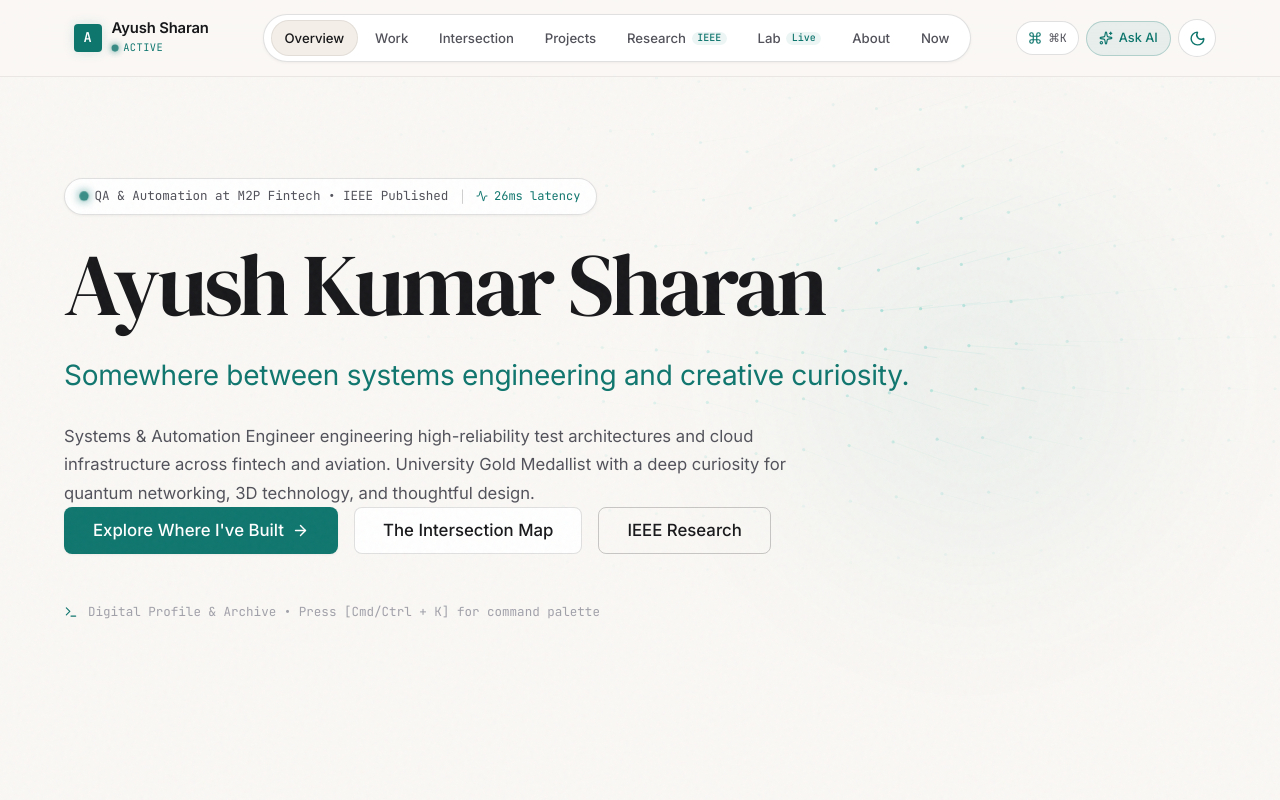
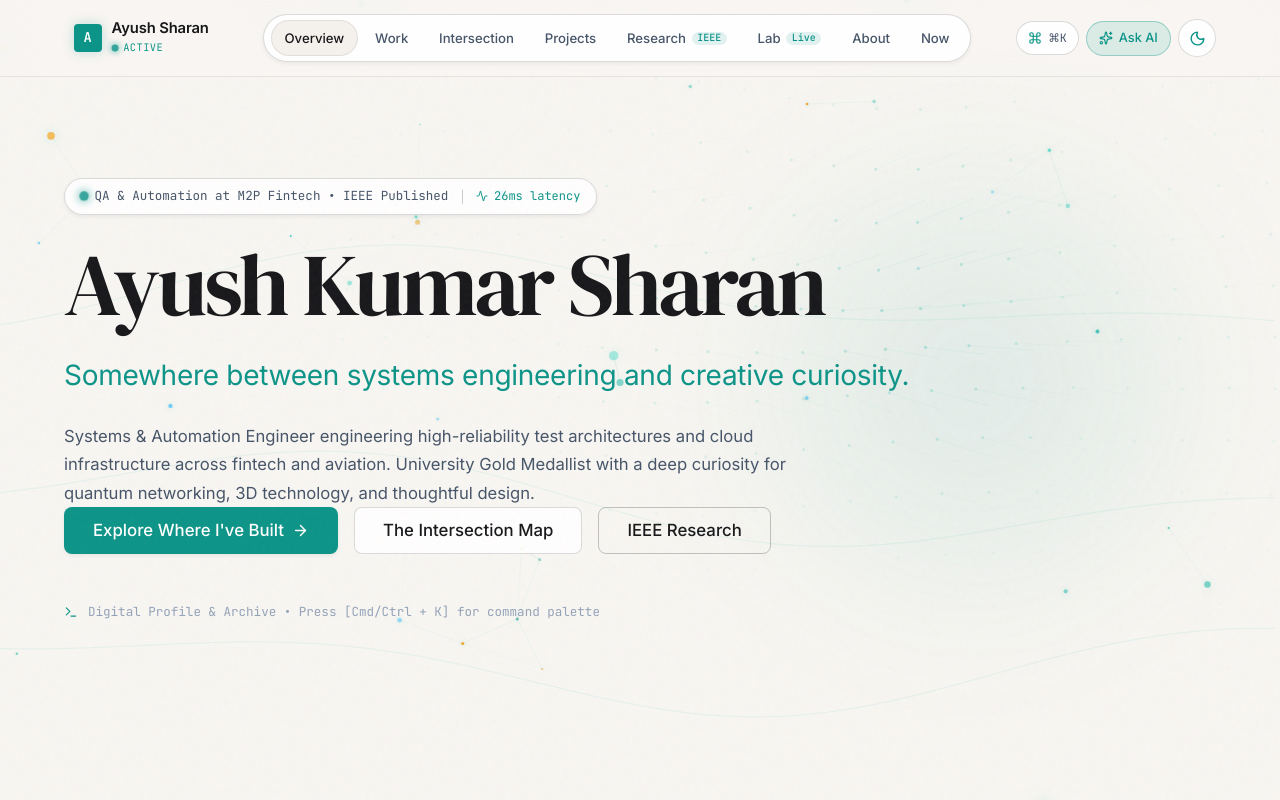
Before and after one commit to ayushkumarsharan/ayush.sh, a Next.js app: page / in a window 1280 px wide. Shown: the top 800 px of the page. Built offline with nearby package versions, Linux system fonts and the light colour scheme.

Commit message:
feat: global living atmosphere canvas with idle particle constellation and cursor physics across full site

```diff
--- a/app/layout.tsx
+++ b/app/layout.tsx
@@ -6,6 +6,7 @@ import { ScrollProgress } from '@/components/layout/ScrollProgress';
 import { CustomCursor } from '@/components/ui/CustomCursor';
 import { EasterEggModal } from '@/components/ui/EasterEggModal';
 import { LayoutWrapper } from '@/components/layout/LayoutWrapper';
+import { LivingAtmosphereCanvas } from '@/components/features/LivingAtmosphereCanvas';
 
 export const metadata: Metadata = {
   title: siteConfig.title,
@@ -50,7 +51,7 @@ export const metadata: Metadata = {
     creator: '@ayushsharan',
   },
   icons: {
-    icon: '/favicon.ico',
+    icon: '/favicon.svg',
   },
 };
 
@@ -104,8 +105,13 @@ export default function RootLayout({
         <CustomCursor />
         <EasterEggModal />
 
+        {/* Continuous Living Atmosphere Background Canvas */}
+        <LivingAtmosphereCanvas />
+
         <LayoutWrapper>
-          <main id="main-content">{children}</main>
+          <main id="main-content" style={{ position: 'relative', zIndex: 1 }}>
+            {children}
+          </main>
         </LayoutWrapper>
       </body>
     </html>
--- /dev/null
+++ b/components/features/LivingAtmosphereCanvas.tsx
@@ -0,0 +1,283 @@
+'use client';
+
+import React, { useRef, useEffect } from 'react';
+
+interface Particle {
+  x: number;
+  y: number;
+  vx: number;
+  vy: number;
+  radius: number;
+  baseRadius: number;
+  color: string;
+  alpha: number;
+  pulsePhase: number;
+  orbitSpeed: number;
+}
+
+export const LivingAtmosphereCanvas: React.FC = () => {
+  const canvasRef = useRef<HTMLCanvasElement | null>(null);
+
+  useEffect(() => {
+    const canvas = canvasRef.current;
+    if (!canvas) return;
+    const ctx = canvas.getContext('2d');
+    if (!ctx) return;
+
+    let animationId: number;
+    let width = (canvas.width = window.innerWidth);
+    let height = (canvas.height = window.innerHeight);
+
+    const handleResize = () => {
+      if (!canvas) return;
+      width = canvas.width = window.innerWidth;
+      height = canvas.height = window.innerHeight;
+    };
+
+    window.addEventListener('resize', handleResize);
+
+    // Mouse coordinates
+    let mouse = {
+      x: -1000,
+      y: -1000,
+      targetX: -1000,
+      targetY: -1000,
+      isActive: false,
+      radius: 200,
+    };
+
+    let lastInteractionTime = Date.now();
+    let scrollOffset = 0;
+    let scrollVelocity = 0;
+    let lastScrollY = window.scrollY;
+
+    const handleMouseMove = (e: MouseEvent) => {
+      mouse.targetX = e.clientX;
+      mouse.targetY = e.clientY;
+      mouse.isActive = true;
+      lastInteractionTime = Date.now();
+    };
+
+    const handleMouseLeave = () => {
+      mouse.targetX = -1000;
+      mouse.targetY = -1000;
+      mouse.isActive = false;
+    };
+
+    const handleScroll = () => {
+      const currentScrollY = window.scrollY;
+      scrollVelocity = (currentScrollY - lastScrollY) * 0.15;
+      lastScrollY = currentScrollY;
+      lastInteractionTime = Date.now();
+    };
+
+    // Click wave shockwave
+    const shockwaves: { x: number; y: number; radius: number; maxRadius: number; alpha: number }[] = [];
+
+    const handleClick = (e: MouseEvent) => {
+      shockwaves.push({
+        x: e.clientX,
+        y: e.clientY,
+        radius: 5,
+        maxRadius: 180,
+        alpha: 0.6,
+      });
+      lastInteractionTime = Date.now();
+    };
+
+    window.addEventListener('mousemove', handleMouseMove, { passive: true });
+    window.addEventListener('mouseleave', handleMouseLeave);
+    window.addEventListener('scroll', handleScroll, { passive: true });
+    window.addEventListener('click', handleClick);
+
+    // Initialize lively particles
+    const particleCount = Math.min(65, Math.floor((width * height) / 22000));
+    const particles: Particle[] = [];
+
+    const colors = [
+      'rgba(20, 184, 166,',   // Teal Primary
+      'rgba(45, 212, 191,',   // Teal Bright
+      'rgba(13, 148, 136,',   // Teal Deep
+      'rgba(245, 158, 11,',   // Warm Amber Accent
+      'rgba(56, 189, 248,',   // Electric Cyan
+    ];
+
+    for (let i = 0; i < particleCount; i++) {
+      const baseR = Math.random() * 2.2 + 1.2;
+      particles.push({
+        x: Math.random() * width,
+        y: Math.random() * height,
+        vx: (Math.random() - 0.5) * 0.7,
+        vy: (Math.random() - 0.5) * 0.7,
+        radius: baseR,
+        baseRadius: baseR,
+        color: colors[Math.floor(Math.random() * colors.length)],
+        alpha: Math.random() * 0.5 + 0.35,
+        pulsePhase: Math.random() * Math.PI * 2,
+        orbitSpeed: (Math.random() - 0.5) * 0.02,
+      });
+    }
+
+    let time = 0;
+
+    const render = () => {
+      time += 0.018;
+
+      // Mouse smooth interpolation
+      mouse.x += (mouse.targetX - mouse.x) * 0.12;
+      mouse.y += (mouse.targetY - mouse.y) * 0.12;
+
+      // Scroll decay
+      scrollVelocity *= 0.92;
+      scrollOffset += scrollVelocity;
+
+      ctx.clearRect(0, 0, width, height);
+
+      // Check if user has been idle for > 2 seconds
+      const isIdle = Date.now() - lastInteractionTime > 2000;
+
+      // 1. Draw subtle ambient fluid wave filaments across background
+      ctx.beginPath();
+      ctx.strokeStyle = 'rgba(20, 184, 166, 0.07)';
+      ctx.lineWidth = 1.2;
+
+      for (let wave = 0; wave < 3; wave++) {
+        const offset = wave * 220;
+        const waveY = (height * 0.3 + offset + Math.sin(time + wave) * 60) % height;
+
+        ctx.beginPath();
+        for (let x = 0; x < width; x += 15) {
+          const y = waveY + Math.sin(x * 0.004 + time * 1.2 + wave) * 35 + Math.cos(x * 0.008 - time * 0.8) * 20;
+          if (x === 0) ctx.moveTo(x, y);
+          else ctx.lineTo(x, y);
+        }
+        ctx.stroke();
+      }
+
+      // 2. Render shockwaves from clicks
+      for (let i = shockwaves.length - 1; i >= 0; i--) {
+        const sw = shockwaves[i];
+        sw.radius += 4;
+        sw.alpha *= 0.94;
+
+        ctx.beginPath();
+        ctx.arc(sw.x, sw.y, sw.radius, 0, Math.PI * 2);
+        ctx.strokeStyle = `rgba(45, 212, 191, ${sw.alpha})`;
+        ctx.lineWidth = 2;
+        ctx.stroke();
+
+        if (sw.alpha < 0.02 || sw.radius > sw.maxRadius) {
+          shockwaves.splice(i, 1);
+        }
+      }
+
+      // 3. Update & render particles
+      for (let i = 0; i < particles.length; i++) {
+        const p = particles[i];
+
+        // Idle harmonic breathing
+        p.pulsePhase += 0.03;
+        const pulse = Math.sin(p.pulsePhase) * 0.5 + 1;
+        p.radius = p.baseRadius * pulse;
+
+        // Base velocity drift
+        p.x += p.vx;
+        p.y += p.vy + scrollVelocity * 0.2;
+
+        // Wrap around screen boundaries
+        if (p.x < -20) p.x = width + 20;
+        if (p.x > width + 20) p.x = -20;
+        if (p.y < -20) p.y = height + 20;
+        if (p.y > height + 20) p.y = -20;
+
+        // Interactive mouse gravity & connection
+        let distMouse = 9999;
+        if (mouse.isActive) {
+          const dx = mouse.x - p.x;
+          const dy = mouse.y - p.y;
+          distMouse = Math.hypot(dx, dy);
+
+          if (distMouse < mouse.radius) {
+            const force = (1 - distMouse / mouse.radius) * 1.5;
+            p.x += (dx / distMouse) * force * 2.5;
+            p.y += (dy / distMouse) * force * 2.5;
+
+            // Draw direct laser filament to cursor
+            const laserAlpha = (1 - distMouse / mouse.radius) * 0.5;
+            ctx.beginPath();
+            ctx.moveTo(p.x, p.y);
+            ctx.lineTo(mouse.x, mouse.y);
+            ctx.strokeStyle = `rgba(45, 212, 191, ${laserAlpha})`;
+            ctx.lineWidth = 1;
+            ctx.stroke();
+          }
+        }
+
+        // Draw particle glow
+        ctx.beginPath();
+        const currentAlpha = mouse.isActive && distMouse < mouse.radius ? Math.min(1, p.alpha + 0.4) : p.alpha;
+        ctx.fillStyle = `${p.color} ${currentAlpha})`;
+        ctx.shadowColor = 'rgba(20, 184, 166, 0.4)';
+        ctx.shadowBlur = p.radius * 3;
+        ctx.arc(p.x, p.y, p.radius, 0, Math.PI * 2);
+        ctx.fill();
+        ctx.shadowBlur = 0; // Reset
+
+        // 4. Inter-particle constellation lines
+        for (let j = i + 1; j < particles.length; j++) {
+          const p2 = particles[j];
+          const dist = Math.hypot(p.x - p2.x, p.y - p2.y);
+          const maxDist = isIdle ? 110 : 135;
+
+          if (dist < maxDist) {
+            const lineAlpha = (1 - dist / maxDist) * (isIdle ? 0.16 : 0.28);
+            ctx.beginPath();
+            ctx.moveTo(p.x, p.y);
+            ctx.lineTo(p2.x, p2.y);
+            ctx.strokeStyle = `rgba(20, 184, 166, ${lineAlpha})`;
+            ctx.lineWidth = 0.8;
+            ctx.stroke();
+          }
+        }
+      }
+
+      animationId = requestAnimationFrame(render);
+    };
+
+    render();
+
+    return () => {
+      window.removeEventListener('resize', handleResize);
+      window.removeEventListener('mousemove', handleMouseMove);
+      window.removeEventListener('mouseleave', handleMouseLeave);
+      window.removeEventListener('scroll', handleScroll);
+      window.removeEventListener('click', handleClick);
+      cancelAnimationFrame(animationId);
+    };
+  }, []);
+
+  return (
+    <div
+      style={{
+        position: 'fixed',
+        top: 0,
+        left: 0,
+        width: '100vw',
+        height: '100vh',
+        pointerEvents: 'none',
+        zIndex: 0,
+        overflow: 'hidden',
+      }}
+      aria-hidden="true"
+    >
+      <canvas
+        ref={canvasRef}
+        style={{
+          width: '100%',
+          height: '100%',
+          display: 'block',
+        }}
+      />
+    </div>
+  );
+};
--- a/components/ui/Card.tsx
+++ b/components/ui/Card.tsx
@@ -24,6 +24,8 @@ export const Card: React.FC<CardProps> = ({
       position: 'relative',
       overflow: 'hidden',
       transition: 'all var(--transition-normal)',
+      backdropFilter: 'blur(16px)',
+      WebkitBackdropFilter: 'blur(16px)',
       ...style,
     };
 
--- a/styles/tokens.css
+++ b/styles/tokens.css
@@ -1,38 +1,38 @@
 :root {
   /* Editorial Color Palette - Dark Mode (Default) */
-  --bg-primary: #0e1116;
-  --bg-surface: #141820;
-  --bg-surface-elevated: #1a202c;
-  --bg-surface-subtle: #1e2634;
-  --bg-translucent: rgba(14, 17, 22, 0.85);
+  --bg-primary: #0a0d12;
+  --bg-surface: rgba(20, 24, 32, 0.75);
+  --bg-surface-elevated: rgba(26, 32, 44, 0.85);
+  --bg-surface-subtle: rgba(30, 38, 52, 0.55);
+  --bg-translucent: rgba(10, 13, 18, 0.88);
 
   /* Text & Typography Colors */
-  --text-primary: #f3f4f6;
-  --text-secondary: #9ca3af;
-  --text-tertiary: #6b7280;
-  --text-muted: #4b5563;
-  --text-inverse: #0e1116;
+  --text-primary: #f8fafc;
+  --text-secondary: #cbd5e1;
+  --text-tertiary: #94a3b8;
+  --text-muted: #64748b;
+  --text-inverse: #0a0d12;
 
-  /* Accent & Highlight Colors (Refined Muted Teal & Warm Amber) */
+  /* Accent & Highlight Colors (Vibrant Luminous Teal & Warm Amber) */
   --accent-primary: #14b8a6;
   --accent-primary-hover: #2dd4bf;
-  --accent-subtle: rgba(20, 184, 166, 0.12);
-  --accent-glow: rgba(20, 184, 166, 0.25);
-  --accent-border: rgba(20, 184, 166, 0.35);
+  --accent-subtle: rgba(20, 184, 166, 0.15);
+  --accent-glow: rgba(20, 184, 166, 0.35);
+  --accent-border: rgba(45, 212, 191, 0.45);
 
   --accent-warm: #f59e0b;
-  --accent-warm-subtle: rgba(245, 158, 11, 0.12);
+  --accent-warm-subtle: rgba(245, 158, 11, 0.15);
 
   /* Borders & Dividers */
-  --border-subtle: rgba(255, 255, 255, 0.08);
-  --border-medium: rgba(255, 255, 255, 0.14);
-  --border-strong: rgba(255, 255, 255, 0.22);
+  --border-subtle: rgba(255, 255, 255, 0.1);
+  --border-medium: rgba(255, 255, 255, 0.18);
+  --border-strong: rgba(255, 255, 255, 0.28);
 
   /* Shadows & Depth */
-  --shadow-sm: 0 1px 2px rgba(0, 0, 0, 0.3);
-  --shadow-md: 0 4px 12px rgba(0, 0, 0, 0.4);
-  --shadow-lg: 0 12px 32px rgba(0, 0, 0, 0.5);
-  --shadow-glow: 0 0 24px var(--accent-glow);
+  --shadow-sm: 0 2px 4px rgba(0, 0, 0, 0.35);
+  --shadow-md: 0 6px 16px rgba(0, 0, 0, 0.45);
+  --shadow-lg: 0 16px 40px rgba(0, 0, 0, 0.6);
+  --shadow-glow: 0 0 28px var(--accent-glow);
 
   /* Fonts */
   --font-display: 'DM Serif Display', 'Playfair Display', Georgia, serif;
@@ -72,33 +72,33 @@
 
 [data-theme="light"] {
   /* Light Mode Palettes (Tactile Warm Paper & Charcoal) */
-  --bg-primary: #faf8f5;
-  --bg-surface: #f3eee7;
-  --bg-surface-elevated: #ffffff;
-  --bg-surface-subtle: #ebe4d8;
-  --bg-translucent: rgba(250, 248, 245, 0.88);
+  --bg-primary: #f8f6f2;
+  --bg-surface: rgba(243, 238, 231, 0.78);
+  --bg-surface-elevated: rgba(255, 255, 255, 0.88);
+  --bg-surface-subtle: rgba(235, 228, 216, 0.65);
+  --bg-translucent: rgba(248, 246, 242, 0.9);
 
   --text-primary: #18181b;
-  --text-secondary: #52525b;
-  --text-tertiary: #71717a;
-  --text-muted: #a1a1aa;
-  --text-inverse: #faf8f5;
+  --text-secondary: #475569;
+  --text-tertiary: #64748b;
+  --text-muted: #94a3b8;
+  --text-inverse: #f8f6f2;
 
-  --accent-primary: #0f766e;
-  --accent-primary-hover: #0d9488;
-  --accent-subtle: rgba(15, 118, 110, 0.08);
-  --accent-glow: rgba(15, 118, 110, 0.15);
-  --accent-border: rgba(15, 118, 110, 0.25);
+  --accent-primary: #0d9488;
+  --accent-primary-hover: #0f766e;
+  --accent-subtle: rgba(13, 148, 136, 0.12);
+  --accent-glow: rgba(13, 148, 136, 0.25);
+  --accent-border: rgba(13, 148, 136, 0.35);
 
   --accent-warm: #d97706;
-  --accent-warm-subtle: rgba(217, 119, 6, 0.1);
+  --accent-warm-subtle: rgba(217, 119, 6, 0.12);
 
-  --border-subtle: rgba(0, 0, 0, 0.07);
-  --border-medium: rgba(0, 0, 0, 0.12);
-  --border-strong: rgba(0, 0, 0, 0.2);
+  --border-subtle: rgba(0, 0, 0, 0.08);
+  --border-medium: rgba(0, 0, 0, 0.14);
+  --border-strong: rgba(0, 0, 0, 0.22);
 
-  --shadow-sm: 0 1px 3px rgba(0, 0, 0, 0.05);
-  --shadow-md: 0 4px 16px rgba(0, 0, 0, 0.07);
-  --shadow-lg: 0 12px 32px rgba(0, 0, 0, 0.1);
-  --shadow-glow: 0 0 20px rgba(15, 118, 110, 0.12);
+  --shadow-sm: 0 2px 4px rgba(0, 0, 0, 0.06);
+  --shadow-md: 0 6px 18px rgba(0, 0, 0, 0.08);
+  --shadow-lg: 0 16px 36px rgba(0, 0, 0, 0.12);
+  --shadow-glow: 0 0 24px rgba(13, 148, 136, 0.18);
 }
```
